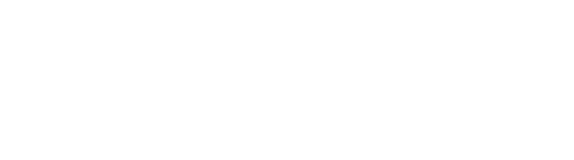
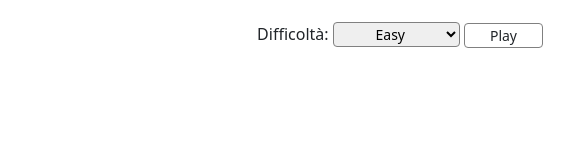
Before and after one commit to ManuelMaisano/js-campominato-grid, a plain HTML site: page index.html in a window 1280 px wide. Shown: the full height of the page, 492-1066 px from the left. Drawn offline with nearby package versions, Linux system fonts and the light colour scheme.

Commit message:
btn play difficult

```diff
--- a/index.html
+++ b/index.html
@@ -18,13 +18,27 @@
                 <img src="./img/boolean-logo.png" alt="logo">
                 <h1>Campo Minato</h1>
             </div>
+            <div class="container-button">
+                <label>Difficoltà:</label>
+                <select id="livello" class="select" name="livello">
+                    <option value="easy">Easy</option>
+                    <option value="medium">Medium</option>
+                    <option value="hard">Hard</option>
+                </select>
+                <button class="btn">Play</button>
+            </div>
+        </div>
     </header>
     <main>
+        <div>
+            <div class="grid">
 
+            </div>
+        </div>
     </main>
     <footer>
         <div class="container-footer">
-            <p class="copyright">Made With &hearts;	by <a href="#">Boolean</a></p>
+            <p class="copyright">Made With &hearts; by <a href="#">Boolean</a></p>
         </div>
     </footer>
 
--- a/style.css
+++ b/style.css
@@ -47,6 +47,22 @@ header {
     width: 50px;
 }
 
+.btn {
+    font-size: 14px;
+    padding: 1px 25px;
+    border: 1px solid grey;
+    border-radius: 4px;
+    cursor: pointer;
+}
+.select {
+    font-size: 14px;
+    text-align: center;
+    padding: 1px 25px;
+    background-color: #efefef;
+    border: 1px solid grey;
+    border-radius: 4px;
+}
+
 
 
 /*---MAIN-----*/
```
